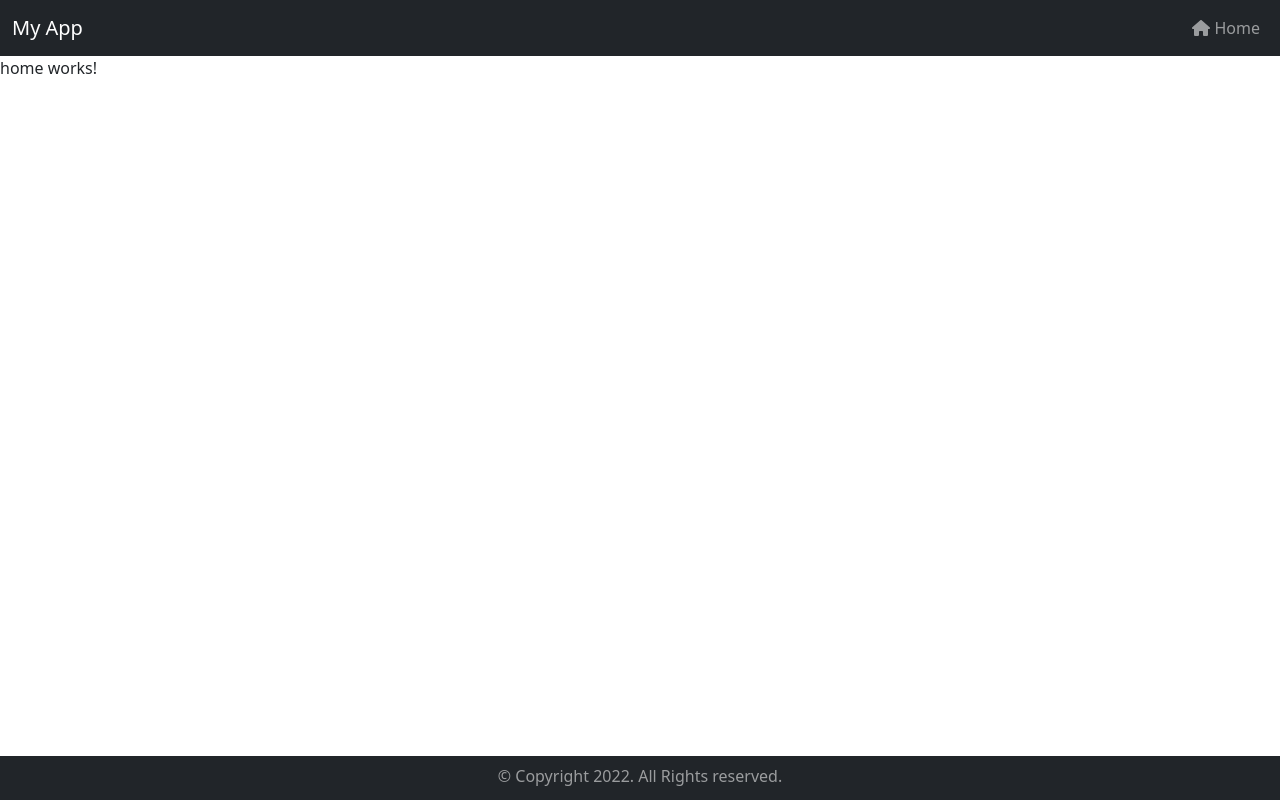
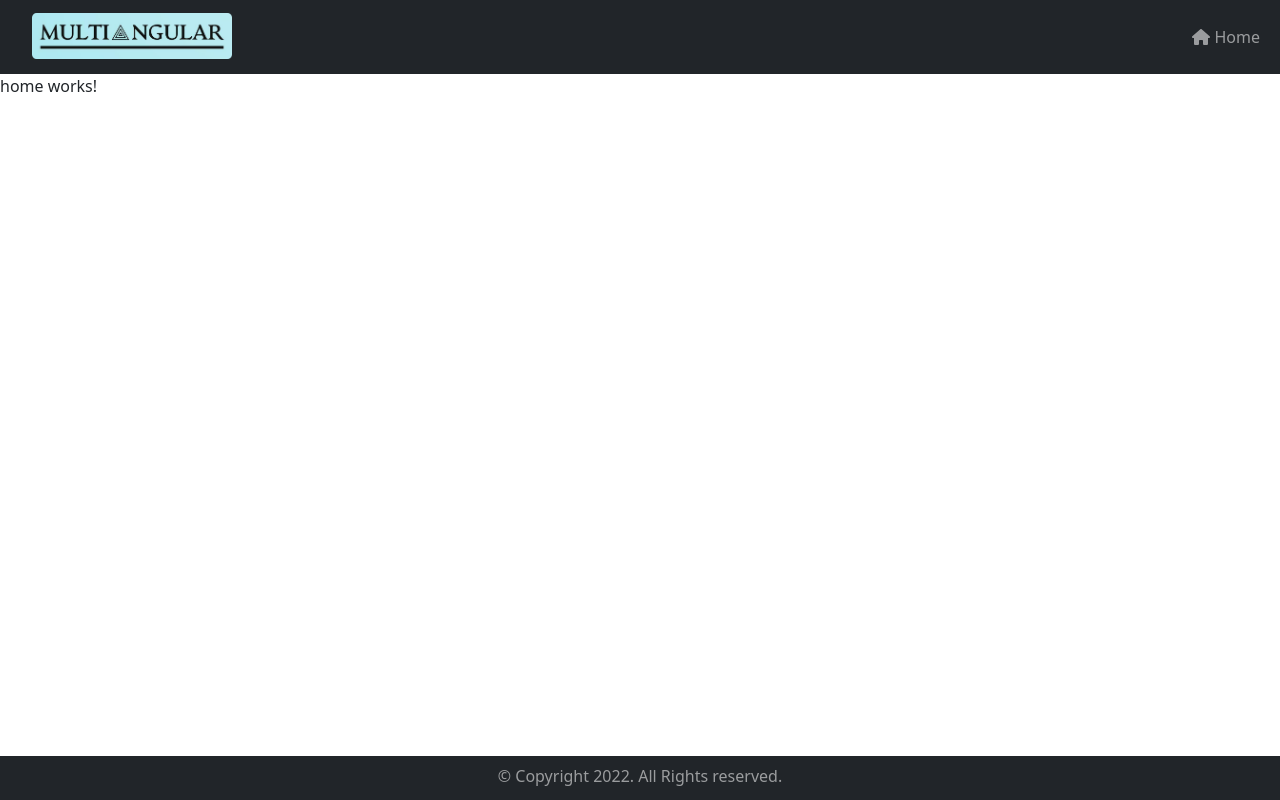
Before and after one commit to JoeJane/MultiAngular, an Angular app in the folder client/: page /home in a window 1280 px wide. Built offline with nearby package versions, Linux system fonts and the light colour scheme.

Commit message:
added logo in the header

```diff
--- a/client/src/app/partials/header/header.component.html
+++ b/client/src/app/partials/header/header.component.html
@@ -1,7 +1,10 @@
 <!--Main Navigation-->
 <nav class="navbar navbar-expand-lg navbar-dark bg-dark">
   <div class="container-fluid">
-    <a class="navbar-brand" href="/">My App</a>
+    <a class="navbar-brand" href="/" style="padding-left: 20px;">
+      <!-- my logo -->
+      <img src="/assets/images/logo.png" alt="" width="200"  class="d-inline-block align-text-bottom">
+    </a>
     <button class="navbar-toggler" type="button" data-bs-toggle="collapse" data-bs-target="#navbarSupportedContent"
             aria-controls="navbarSupportedContent" aria-expanded="false" aria-label="Toggle navigation">
       <span class="navbar-toggler-icon"></span>
```
Also changed, not shown: client/src/assets/images/logo.png (added).
